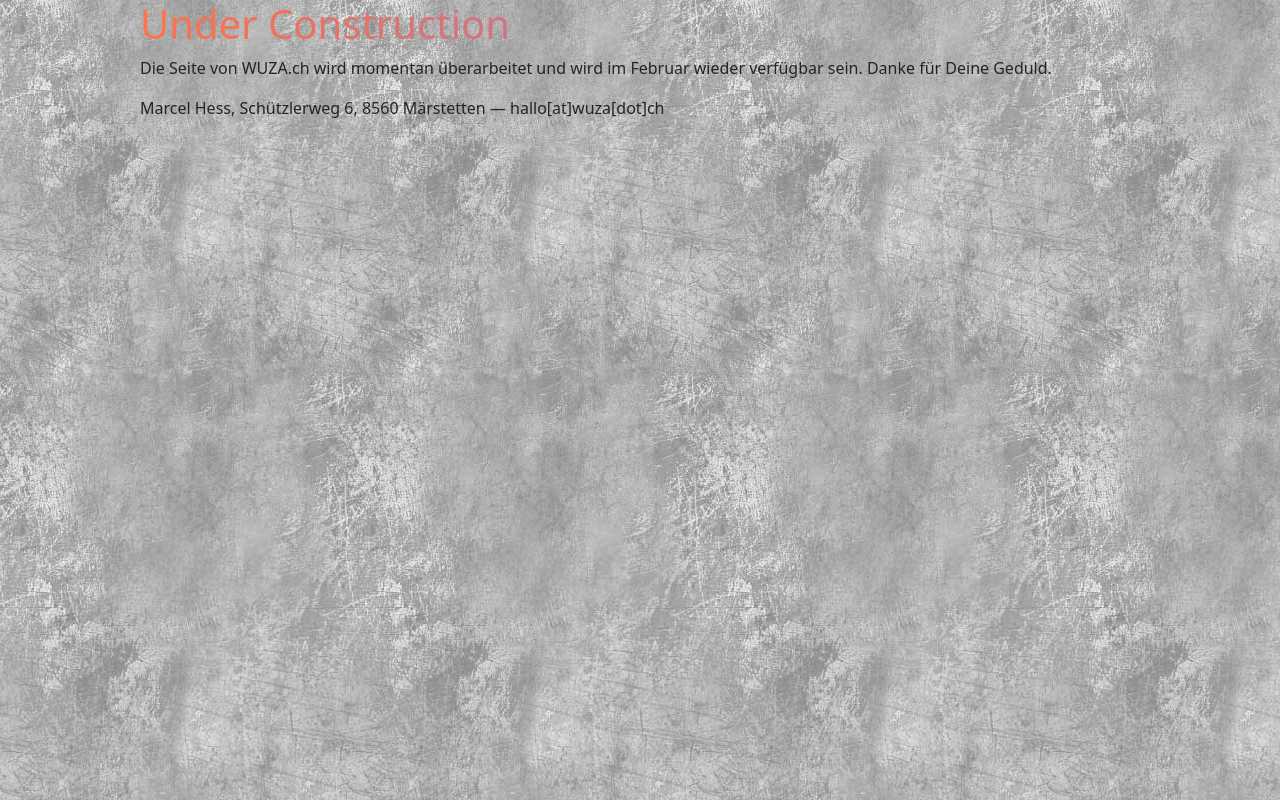
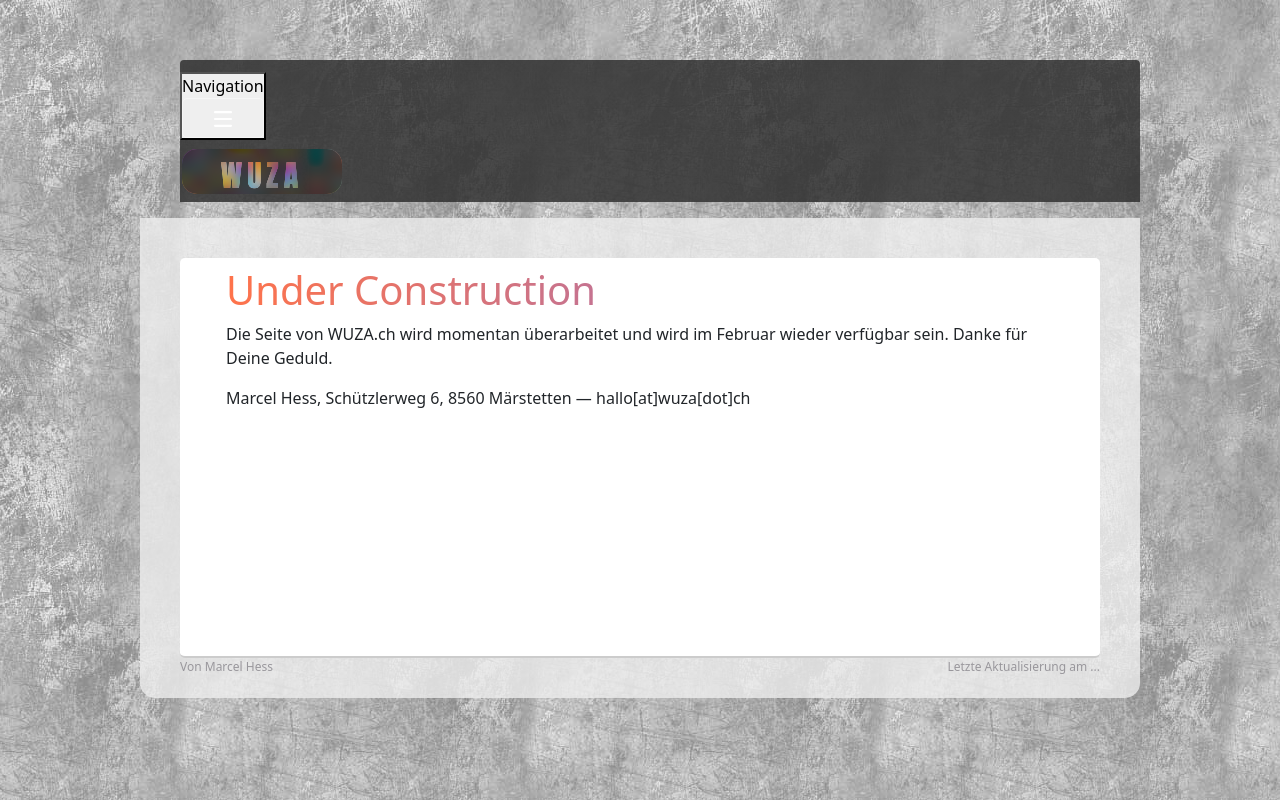
Before and after one commit to just-me-/wuza-web, an Angular app: page / in a window 1280 px wide. Built offline with nearby package versions, Linux system fonts and the light colour scheme.

Commit message:
Migrate menu skeleton

```diff
--- a/src/app/app.component.html
+++ b/src/app/app.component.html
@@ -1,5 +1,18 @@
-<h1>Under Construction</h1>
-<p>Die Seite von WUZA.ch wird momentan überarbeitet und wird im Februar wieder verfügbar sein. Danke für Deine Geduld.</p>
-<p>Marcel Hess, Schützlerweg 6, 8560 Märstetten — hallo[at]wuza[dot]ch</p>
+<menu></menu>
 
-<router-outlet></router-outlet>
+<div class="main">
+
+  <div class="container">
+    <h1>Under Construction</h1>
+    <p>Die Seite von WUZA.ch wird momentan überarbeitet und wird im Februar wieder verfügbar sein. Danke für Deine Geduld.</p>
+    <p>Marcel Hess, Schützlerweg 6, 8560 Märstetten — hallo[at]wuza[dot]ch</p>
+
+    <router-outlet></router-outlet>
+  </div>
+
+  <div class="footer noselect">
+    <div class="right">Letzte Aktualisierung am ...</div>
+    <div class="left">Von Marcel Hess</div>
+  </div>
+
+</div>
--- a/src/app/app.module.ts
+++ b/src/app/app.module.ts
@@ -3,10 +3,12 @@
 
 import { AppRoutingModule } from './app-routing.module';
 import { AppComponent } from './app.component';
+import { MenuComponent } from './menu/menu.component';
 
 @NgModule({
   declarations: [
-    AppComponent
+    AppComponent,
+    MenuComponent
   ],
   imports: [
     BrowserModule,
--- /dev/null
+++ b/src/app/menu/menu.component.html
@@ -0,0 +1,41 @@
+<nav class="navbar navbar-inverse noselect">
+  <div class="navbar-header">
+    <button type="button"
+      class="navbar-toggle collapsed"
+      data-toggle="collapse"
+      data-target="#navbar"
+      aria-expanded="false"
+      aria-controls="navbar"
+    >
+      <span class="sr-only">Navigation</span>
+      <!--
+      <span class="icon-bar"></span>
+      <span class="icon-bar"></span>
+      <span class="icon-bar"></span>
+      -->
+      <div id="menu-border">
+        <svg class="ham hamRotate" viewBox="0 0 100 100" width="40" height="40" onclick="">
+          <path class="line top" d="m 30,33 h 40 c 3.722839,0 7.5,3.126468 7.5,8.578427 0,5.451959 -2.727029,8.421573 -7.5,8.421573 h -20" />
+          <path class="line middle" d="m 30,50 h 40" />
+          <path class="line bottom" d="m 70,67 h -40 c 0,0 -7.5,-0.802118 -7.5,-8.365747 0,-7.563629 7.5,-8.634253 7.5,-8.634253 h 20" />
+        </svg>
+      </div>
+    </button>
+    <a class="navbar-brand no-padding no-margin">
+      <div class="animated-logo">
+          <div class="logo-text">Wuza</div>
+      </div>
+    </a>
+  </div>
+
+  <div id="navbar" class="collapse navbar-collapse">
+      <ul class="nav navbar-nav">
+        <li class="todoAktiveKlasse">
+          <a>
+            <span class="material-icons md-14 middle hidden-sm">IconFallsVorhanden</span>
+            <span class="menu_titel middle">TitleFallsVorhanden</span>
+          </a>
+        </li>
+      </ul>
+  </div>
+</nav>
--- /dev/null
+++ b/src/app/menu/menu.component.ts
@@ -0,0 +1,14 @@
+import { Component, OnInit } from '@angular/core';
+
+@Component({
+  selector: 'menu',
+  templateUrl: './menu.component.html'
+})
+export class MenuComponent implements OnInit {
+
+  constructor() { }
+
+  ngOnInit(): void {
+  }
+
+}
--- a/src/styles.scss
+++ b/src/styles.scss
@@ -699,7 +699,7 @@
         }
     }
 }
-/* fancy wuza logo */
+/* TODO fancy wuza logo */
 // $font-face {
 //     font-family: 'WUZAfont';
 //     src: url('assets/fonts/rawhide_raw_2012.eot') format('eot'), /* IE9 Compat Modes */
```
